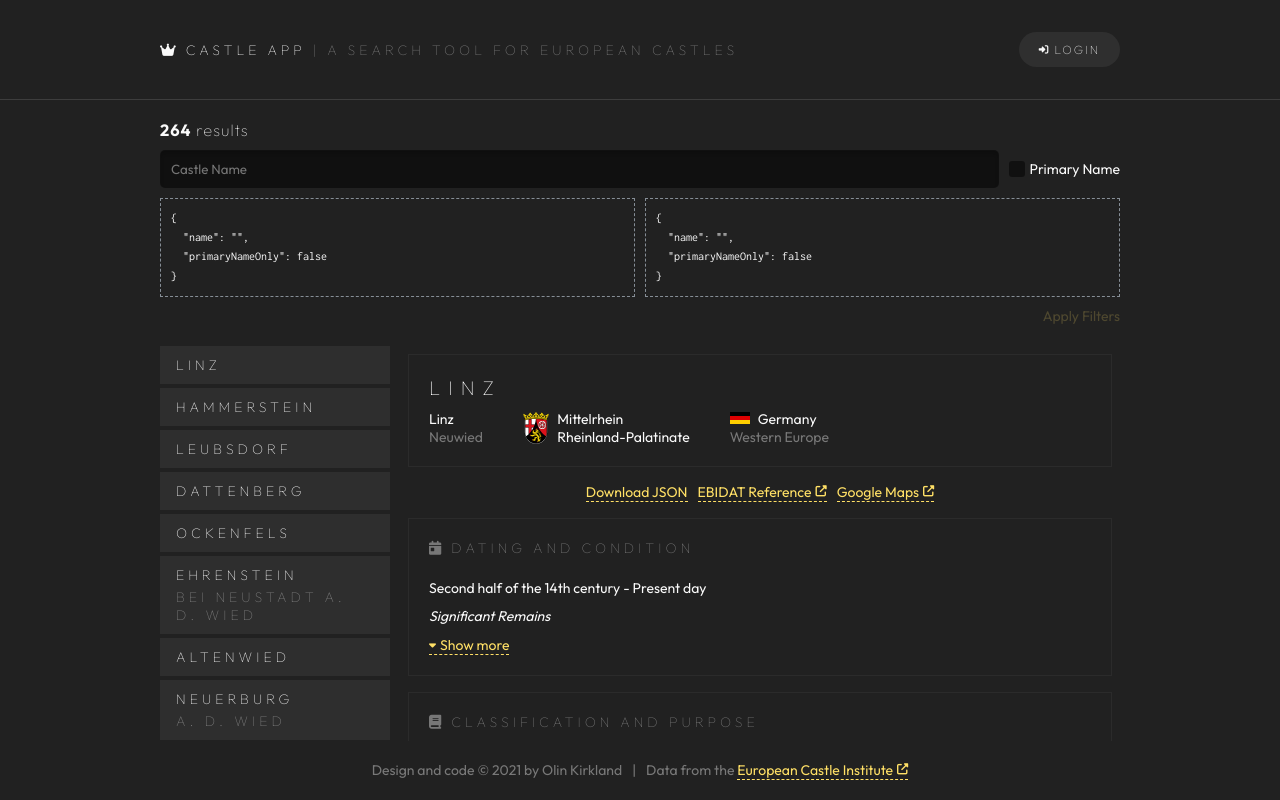
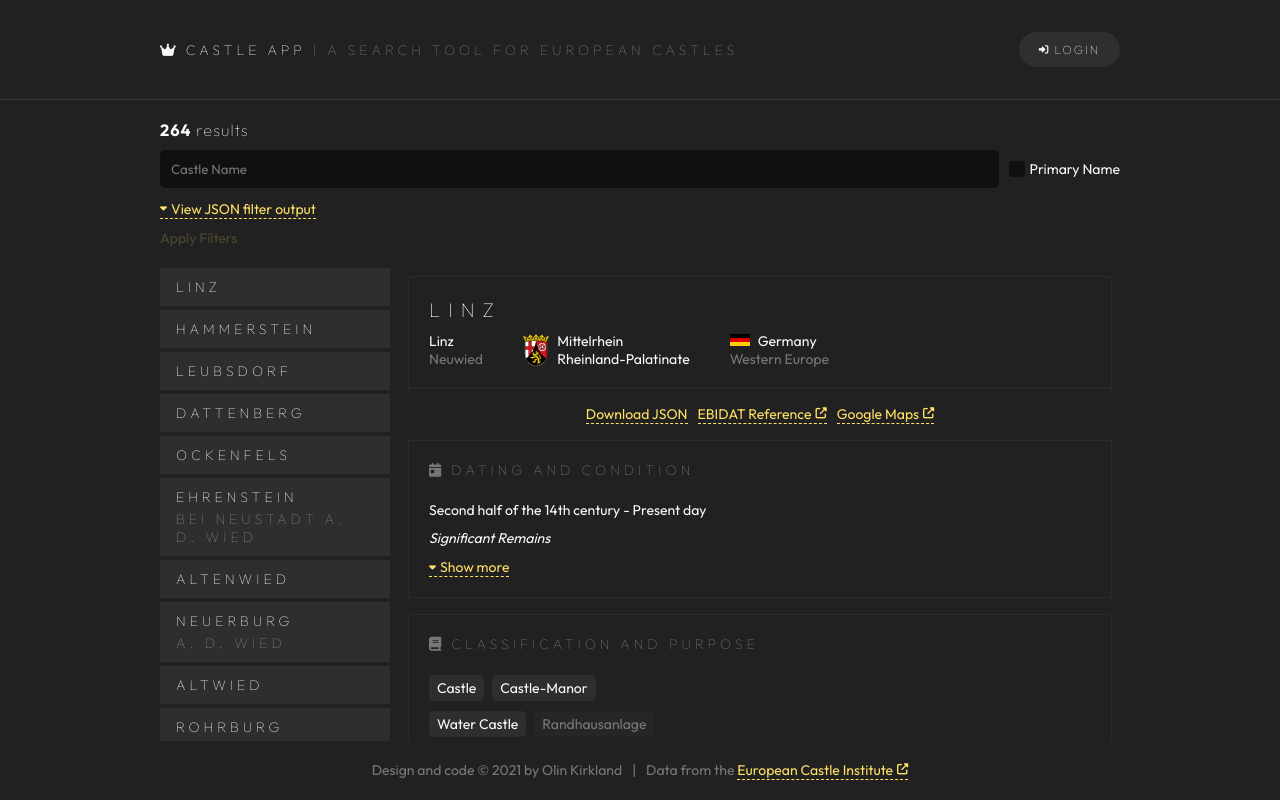
Before and after one commit to olinkirkland/castle-app, a React (Create React App) app: page / in a window 1280 px wide. Built offline with nearby package versions, Linux system fonts and the light colour scheme; some icons are missing.

Commit message:
Progress filter

```diff
--- a/src/assets/css/styles.css
+++ b/src/assets/css/styles.css
@@ -141,8 +141,7 @@ img.flag-sm {
     font-size: 80%; }
 
 .btn:focus {
-  outline: none;
-  border: none; }
+  outline: none; }
 
 .btn:hover {
   border-bottom: 1px dashed #00000000; }
@@ -254,7 +253,8 @@ section#details {
     .search .filters input.filter-name {
       flex-grow: 1; }
   .search .submit-box {
-    align-self: flex-end; }
+    display: flex;
+    gap: 1rem; }
 
 .country-code {
   color: var(--background);
--- a/src/assets/scss/styles.scss
+++ b/src/assets/scss/styles.scss
@@ -173,7 +173,6 @@ img.flag-sm {
 
 .btn:focus {
   outline: none;
-  border: none;
 }
 
 .btn:hover {
@@ -317,7 +316,9 @@ section#details {
   }
 
   .submit-box {
-    align-self: flex-end;
+    display: flex;
+    gap: 1rem;
+    // align-self: flex-end;
   }
 }
 
--- a/src/components/Drawer.tsx
+++ b/src/components/Drawer.tsx
@@ -14,7 +14,7 @@ export default function Drawer({ textOpen, textClose, children }: Props) {
   }
 
   return (
-    <div className="drawer">
+    <div className="drawer" tabIndex={-1}>
       {isOpen && <div className="drawer-body">{children}</div>}
       <button
         className="btn"
--- a/src/components/Search.tsx
+++ b/src/components/Search.tsx
@@ -1,25 +1,30 @@
 import { useEffect, useState } from 'react';
 import { SearchFilter } from '../SearchFilter';
 import Checkbox from './Checkbox';
+import Drawer from './Drawer';
 
 type Props = {
   applyFilters: Function;
   resultsCount: number;
 };
 
+const defaultFilter = {
+  name: '',
+  primaryNameOnly: false
+};
+
 function Search({ applyFilters: applyFilter, resultsCount }: Props) {
-  const [filter, setFilter] = useState<SearchFilter>({
-    name: '',
-    primaryNameOnly: false
-  });
-  const [appliedFilter, setAppliedFilter] = useState<SearchFilter>({
-    name: '',
-    primaryNameOnly: false
-  });
+  const [filter, setFilter] = useState<SearchFilter>(defaultFilter);
+  const [appliedFilter, setAppliedFilter] =
+    useState<SearchFilter>(defaultFilter);
 
   useEffect(() => {
     applyFilter(filter);
   }, []);
+
+  function validateView() {
+    // Apply filter to view rather than the other way around
+  }
 
   return (
     <form
@@ -60,10 +65,16 @@ function Search({ applyFilters: applyFilter, resultsCount }: Props) {
 
         {/* <input className="filter-name" type="text" placeholder="Location" /> */}
       </div>
-      <div className="grid grid-2">
-        <pre>{JSON.stringify(filter, null, 2)}</pre>
-        <pre>{JSON.stringify(appliedFilter, null, 2)}</pre>
-      </div>
+
+      <Drawer
+        textOpen="View JSON filter output"
+        textClose="Hide JSON filter output"
+      >
+        <div className="grid grid-2">
+          <pre>{JSON.stringify(filter, null, 2)}</pre>
+          <pre>{JSON.stringify(appliedFilter, null, 2)}</pre>
+        </div>
+      </Drawer>
 
       {/* <Drawer
         textOpen="Show Advanced Filters"
@@ -73,6 +84,16 @@ function Search({ applyFilters: applyFilter, resultsCount }: Props) {
       </Drawer> */}
 
       <div className="submit-box">
+        {/* <button
+          className="btn"
+          disabled={JSON.stringify(filter) === JSON.stringify(defaultFilter)}
+          onClick={() => {
+            setFilter(defaultFilter);
+            validateView();
+          }}
+        >
+          Reset
+        </button> */}
         <input
           className="btn"
           disabled={JSON.stringify(filter) === JSON.stringify(appliedFilter)}
```
Also changed, not shown: 1 other file (tests, documents, lock files or other folders).
